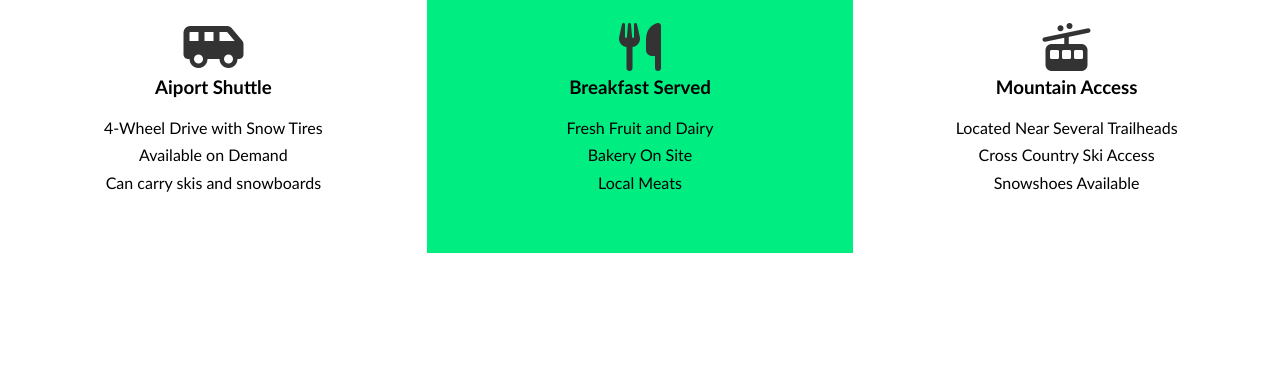
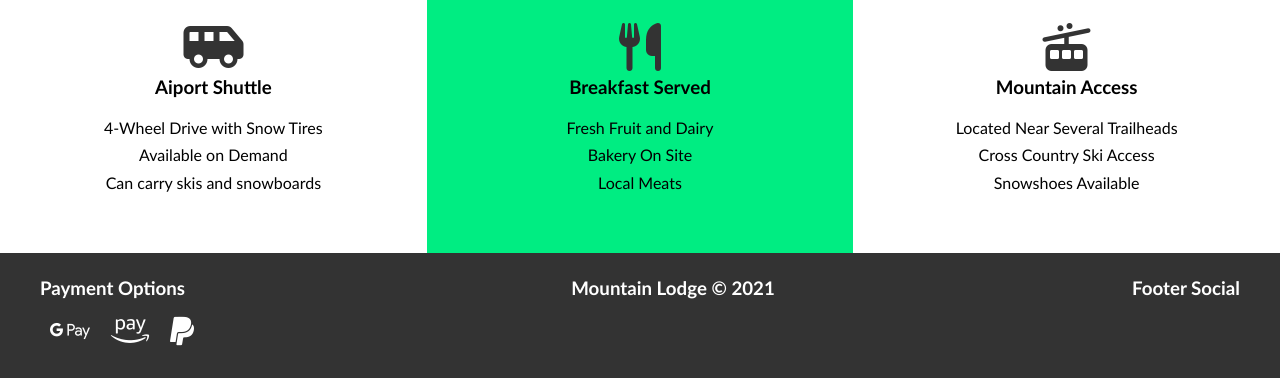
Before and after one commit to michaelpaulcuccia/mountain-lodge, a plain HTML site: page index.html in a window 1280 px wide. Shown: the part 1089-1467 px from the top of the page. Before the commit the page ends 1342 px from the top, so only its background shows below. Drawn offline with Linux system fonts and the light colour scheme.

Commit message:
footer Desktop

```diff
--- a/index.html
+++ b/index.html
@@ -75,6 +75,33 @@
             </div>
         </div>
 
+        <div class="footer">
+
+            <div class="footer-pay">
+                    <h3>Payment Options</h3>
+                <div class="footer-pay-items">
+                    <div class="footer-pay-item">
+                        <i class="fab fa-google-pay fa-2x"></i>
+                    </div>
+                    <div class="footer-pay-item"><i class="fab fa-amazon-pay fa-2x"></i>
+                    </div>
+                    <div class="footer-pay-item">
+                        <i class="fab fa-paypal fa-2x"></i>
+                    </div>
+                </div>
+
+            </div>
+
+            <div class="footer-text">
+                <h3>Mountain Lodge &copy 2021</h3>
+            </div>
+
+            <div class="footer-social">
+                <h3>Footer Social</h3>
+            </div>
+
+        </div>
+
     </div>
 
   </body>
--- a/scss/main.scss
+++ b/scss/main.scss
@@ -218,3 +218,27 @@ header {
     }
   }
 }
+
+.footer {
+  width: 100%;
+  width: 100%;
+  height: 125px;
+  background-color: $primary-dark;
+  color: $primary-light;
+  padding: 20px 40px;
+  display: flex;
+  justify-content: space-between;
+
+  &-pay-items {
+    display: flex;
+  }
+
+  &-pay-item {
+    padding-top: 10px;
+    padding-right: 20px;
+
+    &:first-child {
+      padding-left: 10px;
+    }
+  }
+}
```
Also changed, not shown: scss/main.css, 1 other file.
